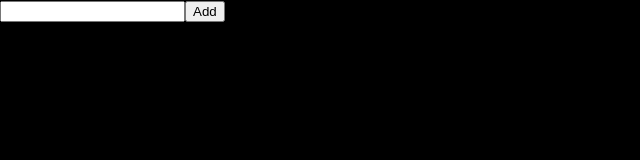
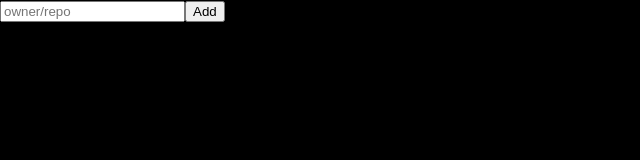
Before and after one commit to ricardocasares/hubdash, a Next.js app: page / in a window 1280 px wide. Shown: the top 160 px of the page, without its empty margins (0-640 px from the left). Built offline with nearby package versions, Linux system fonts and the light colour scheme.

Commit message:
fix: add placeholder

```diff
--- a/src/pages/index.tsx
+++ b/src/pages/index.tsx
@@ -61,8 +61,10 @@ const Home: NextPage = () => {
 
 
   return <div>
-    <Head><title>hubdash</title></Head>
-    <input type="text" onChange={onChange} />
+    <Head>
+      <title>hubdash</title>
+    </Head>
+    <input type="text" placeholder="owner/repo" onChange={onChange} />
     <button onClick={onClick}>Add</button>
     <div>{repos.map(repo => <RepositoryWorkflowRuns key={repo} repo={repo} />)}</div>
   </div>;
```
